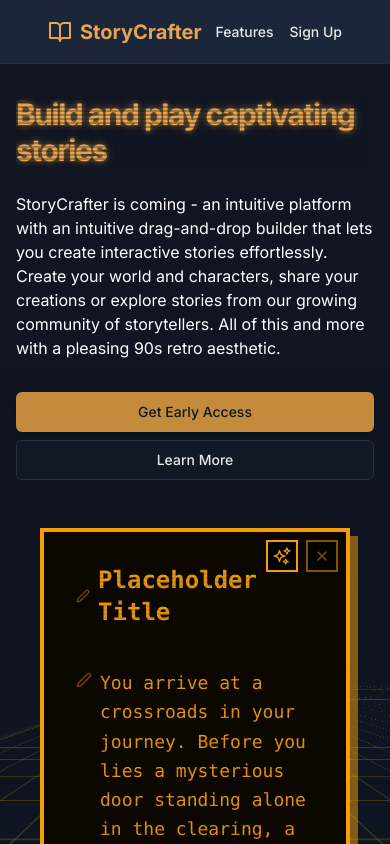
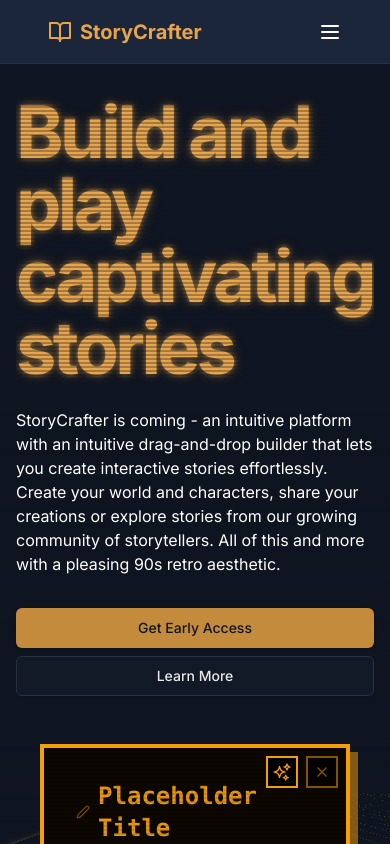
Before and after one commit to mmeister86/storycrafter-landing, a Next.js app: page / in a window 390 px wide. Shown: the top 844 px of the page. Built offline with nearby package versions, Linux system fonts and the light colour scheme.

Commit message:
hamburger menu for small screens

```diff
--- a/components/HeroSection.tsx
+++ b/components/HeroSection.tsx
@@ -59,7 +59,7 @@ export function HeroSection() {
         <div className="grid gap-6 lg:grid-cols-[1fr_500px] lg:gap-12 xl:grid-cols-[1fr_600px]">
           <div className="flex flex-col justify-center space-y-4">
             <div className="space-y-2">
-              <h1 className="text-3xl font-bold tracking-tighter sm:text-5xl xl:text-8xl/[5rem] text-[#e6a54c] relative scanline-text shadow-glow animation-flicker">
+              <h1 className="text-7xl font-bold tracking-tighter sm:text-6xl xl:text-8xl/[5rem] text-[#e6a54c] relative scanline-text shadow-glow animation-flicker">
                 Build and play captivating stories
               </h1>
               <p className="max-w-[700px] text-white py-4 md:text-xl">
--- a/components/Navbar.tsx
+++ b/components/Navbar.tsx
@@ -1,9 +1,18 @@
 import Link from "next/link";
-import { BookOpen } from "lucide-react";
+import { BookOpen, Menu, X } from "lucide-react";
 import AudioPlayer from "@/components/AudioPlayer";
+import { useState } from "react";
 
 // Navbar Komponente für die Navigation auf der Seite
 export function Navbar() {
+  // State für die Mobile-Navigation (geöffnet/geschlossen)
+  const [mobileMenuOpen, setMobileMenuOpen] = useState(false);
+
+  // Funktion zum Umschalten des Mobile-Menüs
+  const toggleMobileMenu = () => {
+    setMobileMenuOpen(!mobileMenuOpen);
+  };
+
   return (
     <header className="px-4 lg:px-6 h-16 flex items-center border-b border-[#2a3042] bg-[#1b263b] z-50 sticky top-0">
       <div className="container mx-auto flex items-center justify-between w-full">
@@ -12,6 +21,8 @@ export function Navbar() {
           <span className="font-bold text-xl text-[#e6a54c]">StoryCrafter</span>
         </Link>
         <nav className="flex gap-4 sm:gap-6 items-center">
+          {/* Desktop Navigation - ausgeblendet auf kleinen Bildschirmen */}
+          <div className="hidden sm:flex gap-6 items-center">
             <Link
               href="#features"
               className="text-sm font-medium hover:text-[#e6a54c] transition-colors"
@@ -24,9 +35,46 @@ export function Navbar() {
             >
               Sign Up
             </Link>
+          </div>
+
           <AudioPlayer />
+
+          {/* Hamburger-Menü Button - nur auf kleinen Bildschirmen sichtbar */}
+          <button
+            className="sm:hidden ml-2 text-white hover:text-[#e6a54c]"
+            onClick={toggleMobileMenu}
+            aria-label="Toggle menu"
+          >
+            {mobileMenuOpen ? (
+              <X className="h-6 w-6" />
+            ) : (
+              <Menu className="h-6 w-6" />
+            )}
+          </button>
         </nav>
       </div>
+
+      {/* Mobile-Menü - nur sichtbar, wenn geöffnet */}
+      {mobileMenuOpen && (
+        <div className="sm:hidden absolute top-16 left-0 right-0 bg-[#1b263b] border-b border-[#2a3042] z-50">
+          <div className="flex flex-col p-4 space-y-4">
+            <Link
+              href="#features"
+              className="text-sm font-medium hover:text-[#e6a54c] transition-colors"
+              onClick={toggleMobileMenu}
+            >
+              Features
+            </Link>
+            <Link
+              href="#signup"
+              className="text-sm font-medium hover:text-[#e6a54c] transition-colors"
+              onClick={toggleMobileMenu}
+            >
+              Sign Up
+            </Link>
+          </div>
+        </div>
+      )}
     </header>
   );
 }
```
Lines whose indentation alone changed are shown as unchanged.
